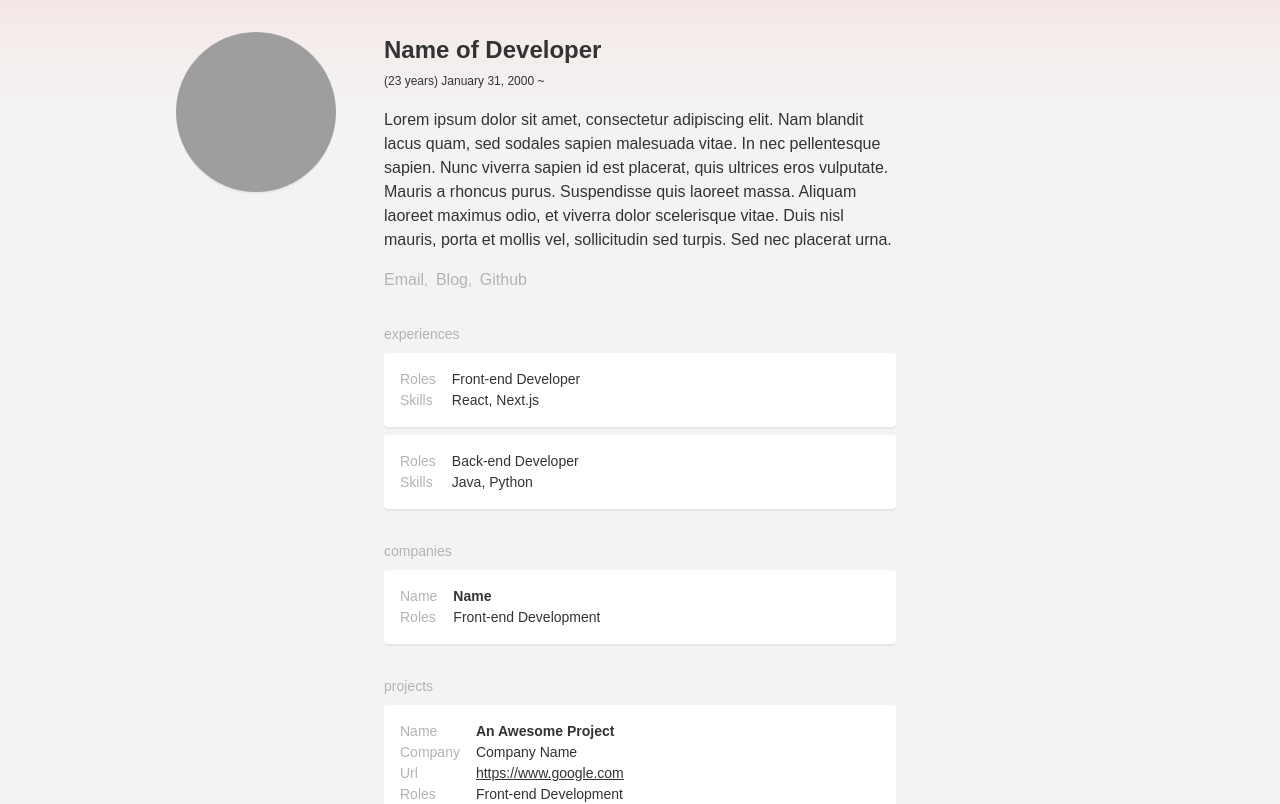
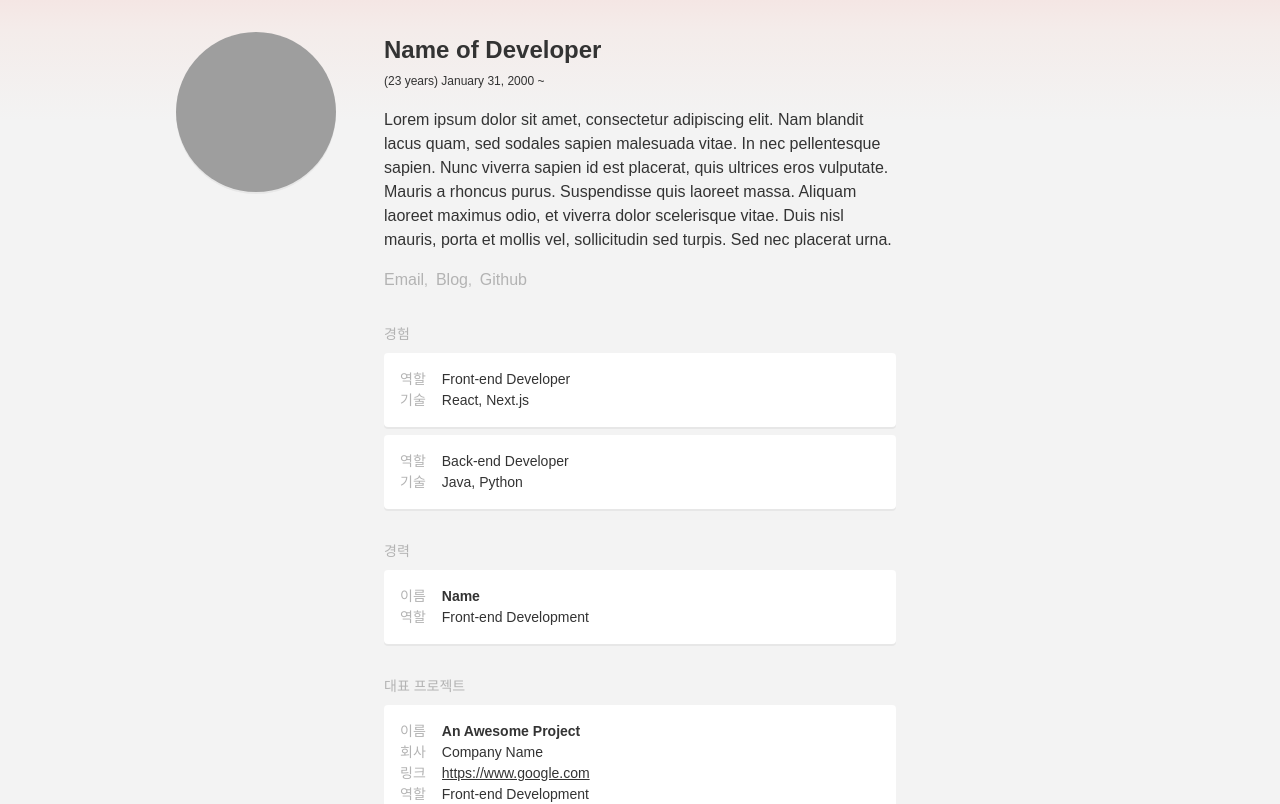
Before and after one commit to reumia/resume-next, a Next.js app: page / in a window 1280 px wide. Shown: the top 804 px of the page. Built offline with nearby package versions, Linux system fonts and the light colour scheme; grey boxes are pictures that could not be loaded.

Commit message:
feat: remove unncessary translation feature

```diff
--- a/src/components/LocaleString.tsx
+++ b/src/components/LocaleString.tsx
@@ -6,20 +6,7 @@ interface Props {
 }
 
 const LocaleString = ({ string }: Props) => {
-  const LOCALE = (() => {
-    const lang =
-      typeof window !== "undefined" ? window.navigator.language : undefined;
-    switch (lang) {
-      case "ko":
-      case "ko-kr":
-      case "ko-KR":
-        return "ko";
-      default:
-        return "en";
-    }
-  })();
-
-  const translation = TRANSLATIONS[LOCALE][string];
+  const translation = TRANSLATIONS[string];
 
   if (!translation) {
     throw new Error(`${string} : 정의되지 않은 Locale 텍스트입니다.`);
--- a/src/data/translation.ts
+++ b/src/data/translation.ts
@@ -1,19 +1,6 @@
 import { Translations } from "@/types";
 
 const TRANSLATIONS: Translations = {
-  en: {
-    name: "name",
-    url: "url",
-    companies: "companies",
-    projects: "projects",
-    personals: "personals",
-    company: "company",
-    roles: "roles",
-    skills: "skills",
-    descriptions: "descriptions",
-    experiences: "experiences",
-  },
-  ko: {
   name: "이름",
   url: "링크",
   companies: "경력",
@@ -24,7 +11,6 @@ const TRANSLATIONS: Translations = {
   skills: "기술",
   descriptions: "상세",
   experiences: "경험",
-  },
 };
 
 export default TRANSLATIONS;
--- a/src/types/index.ts
+++ b/src/types/index.ts
@@ -41,7 +41,4 @@ type A = keyof Card;
 
 export type TranslationKeys = keyof Card | keyof Resume;
 
-export type Translations = Record<
-  TranslationSupport,
-  Record<TranslationKeys, string>
->;
+export type Translations = Record<TranslationKeys, string>;
```
Lines whose indentation alone changed are shown as unchanged.
